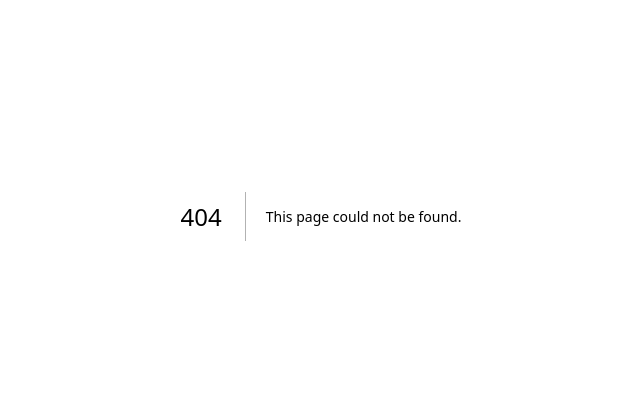
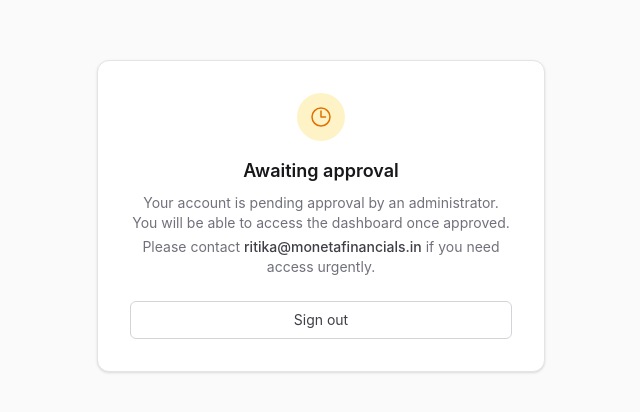
Before and after one commit to monetafin1/TranCat, a Next.js app: page /pending-approval in a window 1280 px wide. Before the commit this address had no page. Shown: the part 184-596 px from the top of the page, without its empty margins (319-959 px from the left). Built offline with nearby package versions, Linux system fonts and the light colour scheme.

Commit message:
Add files via upload

```diff
--- /dev/null
+++ b/src/app/pending-approval/page.tsx
@@ -0,0 +1,32 @@
+import { signOut } from "@/app/login/actions";
+
+export default function PendingApprovalPage() {
+  return (
+    <div className="flex min-h-screen items-center justify-center bg-zinc-50 px-4">
+      <div className="w-full max-w-md rounded-xl border border-zinc-200 bg-white p-8 shadow-sm text-center">
+        <div className="mx-auto mb-4 flex h-12 w-12 items-center justify-center rounded-full bg-amber-100">
+          <svg className="h-6 w-6 text-amber-600" fill="none" viewBox="0 0 24 24" strokeWidth={1.5} stroke="currentColor">
+            <path strokeLinecap="round" strokeLinejoin="round" d="M12 6v6h4.5m4.5 0a9 9 0 1 1-18 0 9 9 0 0 1 18 0Z" />
+          </svg>
+        </div>
+        <h1 className="text-lg font-semibold text-zinc-900">Awaiting approval</h1>
+        <p className="mt-2 text-sm text-zinc-500">
+          Your account is pending approval by an administrator. You will be able
+          to access the dashboard once approved.
+        </p>
+        <p className="mt-1 text-sm text-zinc-500">
+          Please contact <span className="font-medium text-zinc-700">ritika@monetafinancials.in</span> if
+          you need access urgently.
+        </p>
+        <form action={signOut} className="mt-6">
+          <button
+            type="submit"
+            className="w-full rounded-md border border-zinc-300 px-4 py-2 text-sm text-zinc-700 hover:bg-zinc-50"
+          >
+            Sign out
+          </button>
+        </form>
+      </div>
+    </div>
+  );
+}
```
